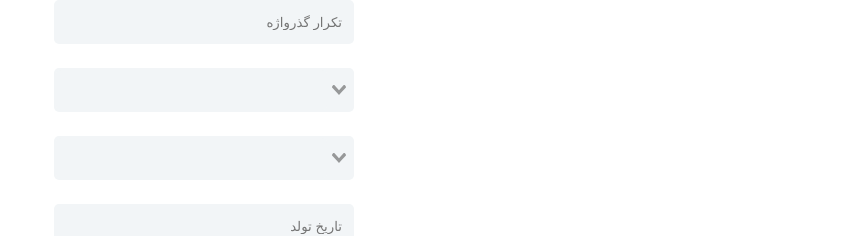
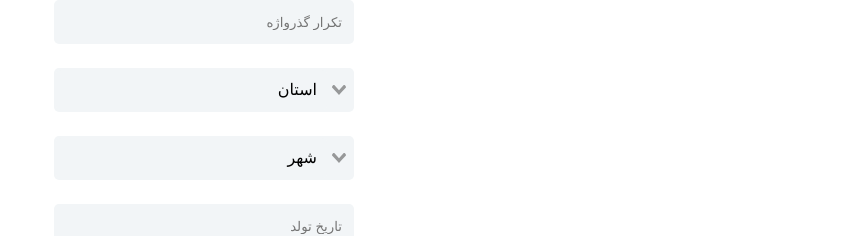
Before and after one commit to hamedg68/hg-design, a Vue app: page / in a window 1280 px wide. Shown: the part 254-490 px from the top of the page, without its empty margins (436-1280 px from the left). Built offline with nearby package versions, Linux system fonts and the light colour scheme.

Commit message:
feat: selection input > add place holder

```diff
--- a/src/components/SelectionInput.vue
+++ b/src/components/SelectionInput.vue
@@ -13,6 +13,7 @@
         :options="options"
         :label="props.selectionLabel"
         :reduce="(val : Record<string, any>) => val[props.selectionValue]"
+        :placeholder="placeholder"
         @open="open = true"
         @close="open = false"
       >
--- a/src/style.css
+++ b/src/style.css
@@ -73,8 +73,12 @@ form {
   margin: 0 !important;
   padding: 0 10px !important;
   border: none !important;
+  text-align: right;
 }
 
+.v-select ::placeholder {
+  color: inherit !important;
+}
 .v-select .vs__selected-options {
   display: contents !important;
 }
```
